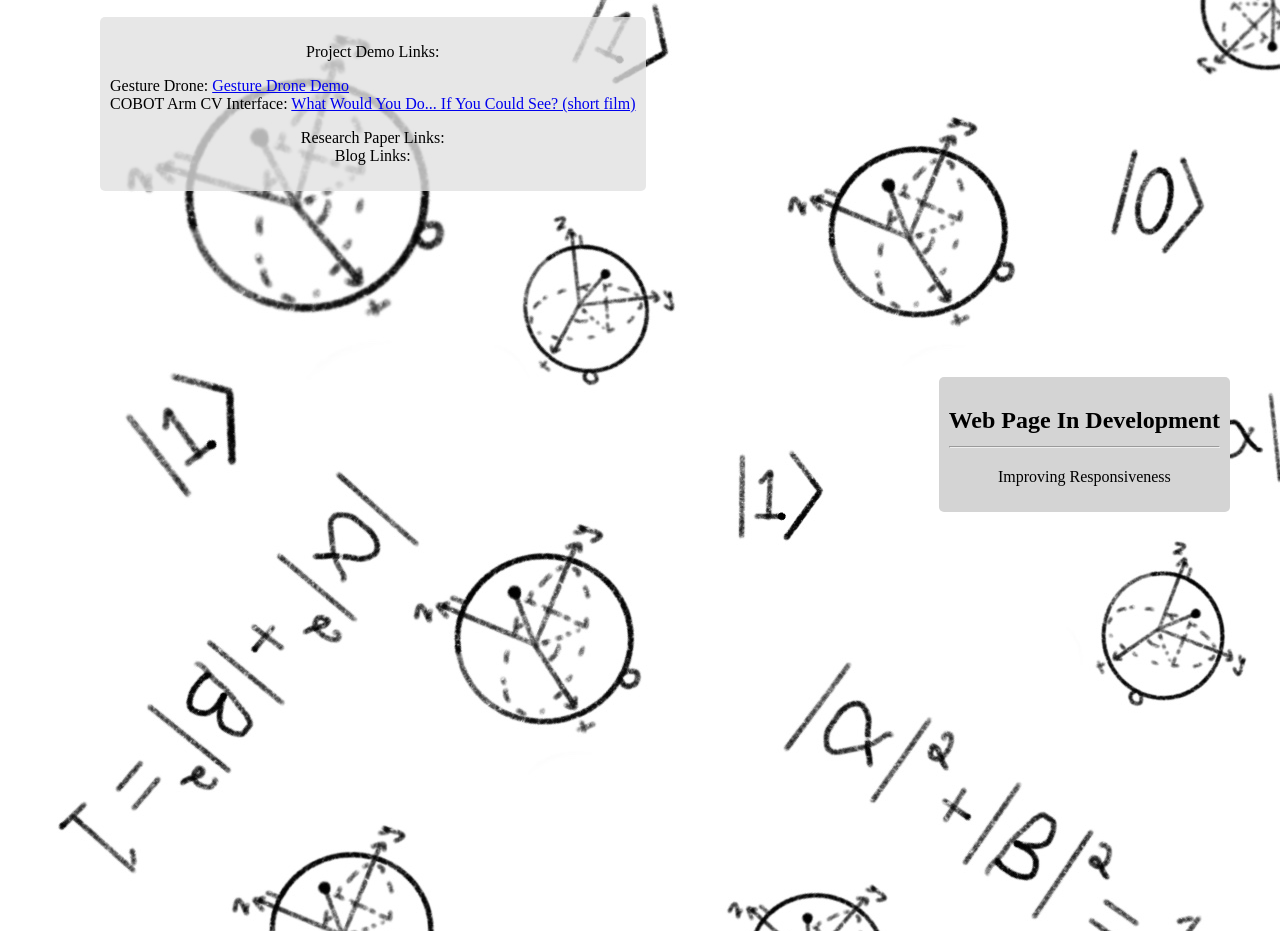
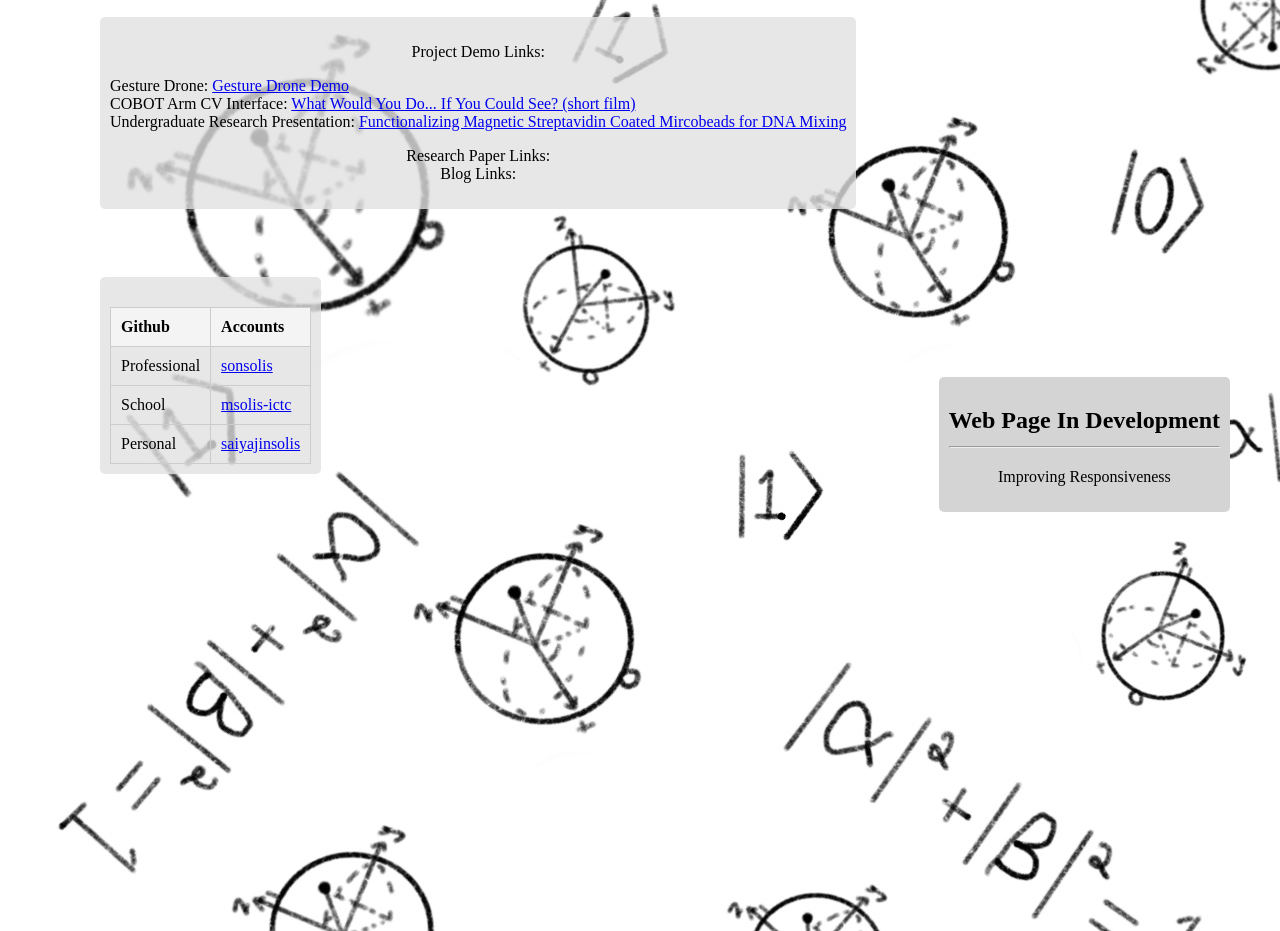
Before and after one commit to sonsolis/sonsolis, a plain HTML site: page index.html in a window 1280 px wide. Shown: the part 169-1100 px from the top of the page. Drawn offline with nearby package versions, Linux system fonts and the light colour scheme; a web font is replaced by a local one.

Commit message:
Added Github link. Implementing a table to seperate my professional, school and personal github accounts.

```diff
--- a/css/style.css
+++ b/css/style.css
@@ -165,6 +165,36 @@ aside h1+p {
     border-radius: 5px;
 }
 
+.Links {
+   position: absolute;
+   z-index: 2;
+   top: 380px;
+   left: 100px;
+   background-color: rgba(225, 225, 225, 0.8);
+   padding: 10px;
+   border-radius: 5px;
+}
+
+.Links table {
+   width: 100%;
+   border-collapse: collapse;
+   margin-top: 20px;
+}
+
+.Links th, td {
+   border: 1px solid #ccc;
+   padding: 10px;
+   text-align: left;
+}
+
+.Links thead {
+   background-color: #f4f4f4;
+}
+
+.Links tbody tr:hover {
+   background-color: #eef;
+}
+
 /* MEDIA QUERIES */
 @media only screen and (max-width: 750px) {
     header {
--- a/index.html
+++ b/index.html
@@ -67,9 +67,9 @@
 
 	    </p>
 	    <p>
-	    Gesture Drone: <a href=" https://youtu.be/05lNH7ft_io" target="_blank">Gesture Drone Demo </a> <br/>
+		Gesture Drone: <a href=" https://youtu.be/05lNH7ft_io" target="_blank">Gesture Drone Demo </a> <br/>
 		COBOT Arm CV Interface: <a href="https://www.youtube.com/watch?v=JFD_hateAqA" target="_blank"> What Would You Do... If You Could See? (short film)  </a> <br/>
-
+		Undergraduate Research Presentation: <a href="https://www.youtube.com/watch?v=IjgI5BCbCzg" target="_blank"> Functionalizing Magnetic Streptavidin Coated Mircobeads for DNA Mixing </a><br/>
 		<!--
 		RoboSub<br/>
 		Custome Drone<br/>
@@ -85,11 +85,52 @@
 	    <p>
 		<center>
 			Research Paper Links: <br>
-			Blog Links:
+			Blog Links:<br>
 		</center>
 	    </p>
 	</article>
 
+	<article class="Links">
+		<table>
+			<thead>
+				<tr>
+					<th>Github</th>
+					<th>Accounts</th>
+				</tr>
+			</thead>
+			<tbody>
+				<tr>
+				</tr>
+				<tr>
+					<td>
+						Professional
+					</td>
+					<td><a href="https://github.com/sonsolis" target="_blank"> sonsolis </a><br/></td>
+				</tr>
+				<tr>
+					<td>
+						School
+					</td>
+					<td><a href="https://github.com/msolis-ictc" target="_blank"> msolis-ictc </a><br/></td>
+				</tr>
+				<tr>
+					<td>
+						Personal
+					</td>
+					<td><a href="https://github.com/saiyajinsolis" target="_blank"> saiyajinsolis </a><br/></td>
+				</tr>
+			</tbody>
+		</table>
+
+		<!--
+		<p>
+		Github: <br>
+		<a href="https://github.com/sonsolis" target="_blank"> sonsolis </a><br/>
+		<a href="https://github.com/msolis-ictc" target="_blank"> msolis-ictc </a><br/>
+		<a href="https://github.com/saiyajinsolis" target="_blank"> saiyajinsolis </a><br/>
+		-->
+
+		</article>
 
         <aside class="Intro">
 
```
Also changed, not shown: 1 other file.
